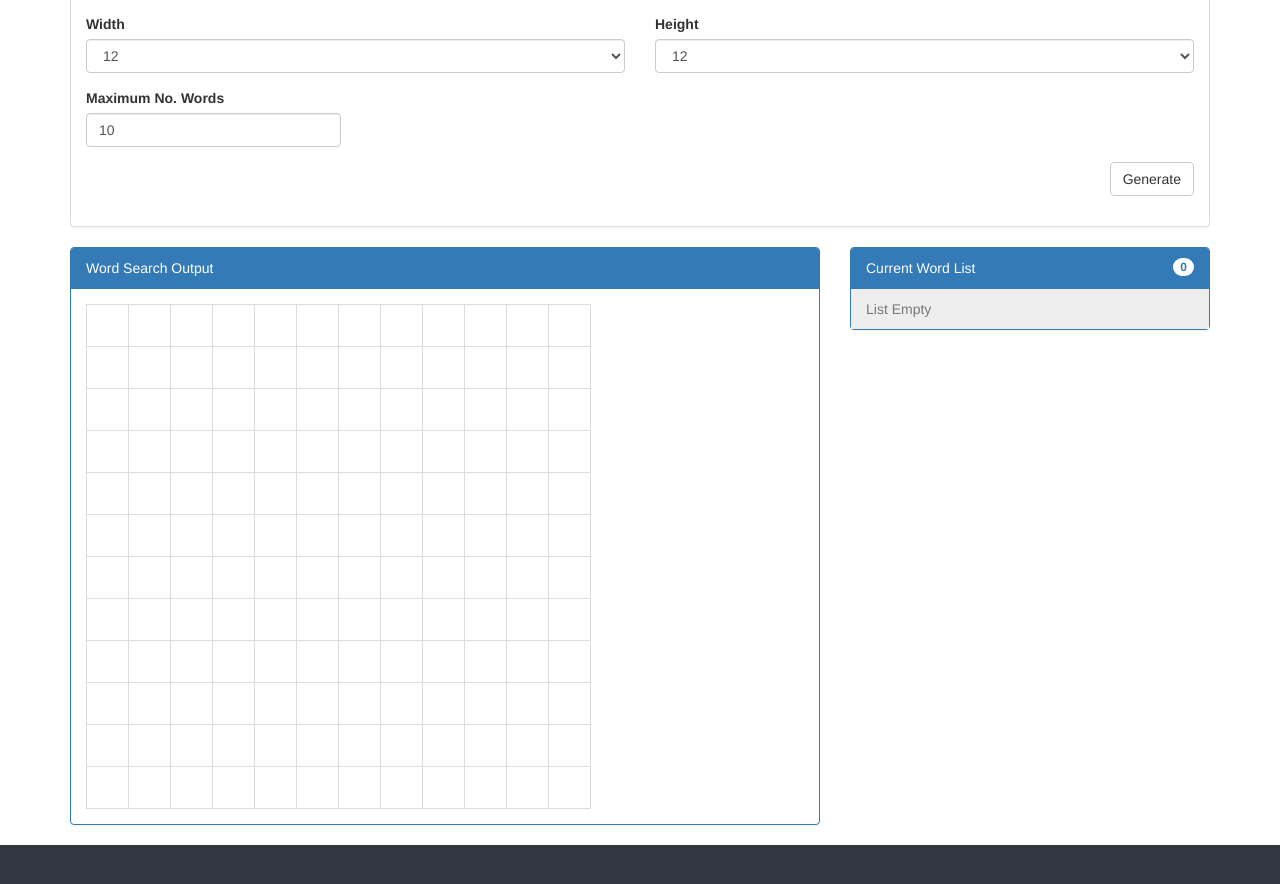
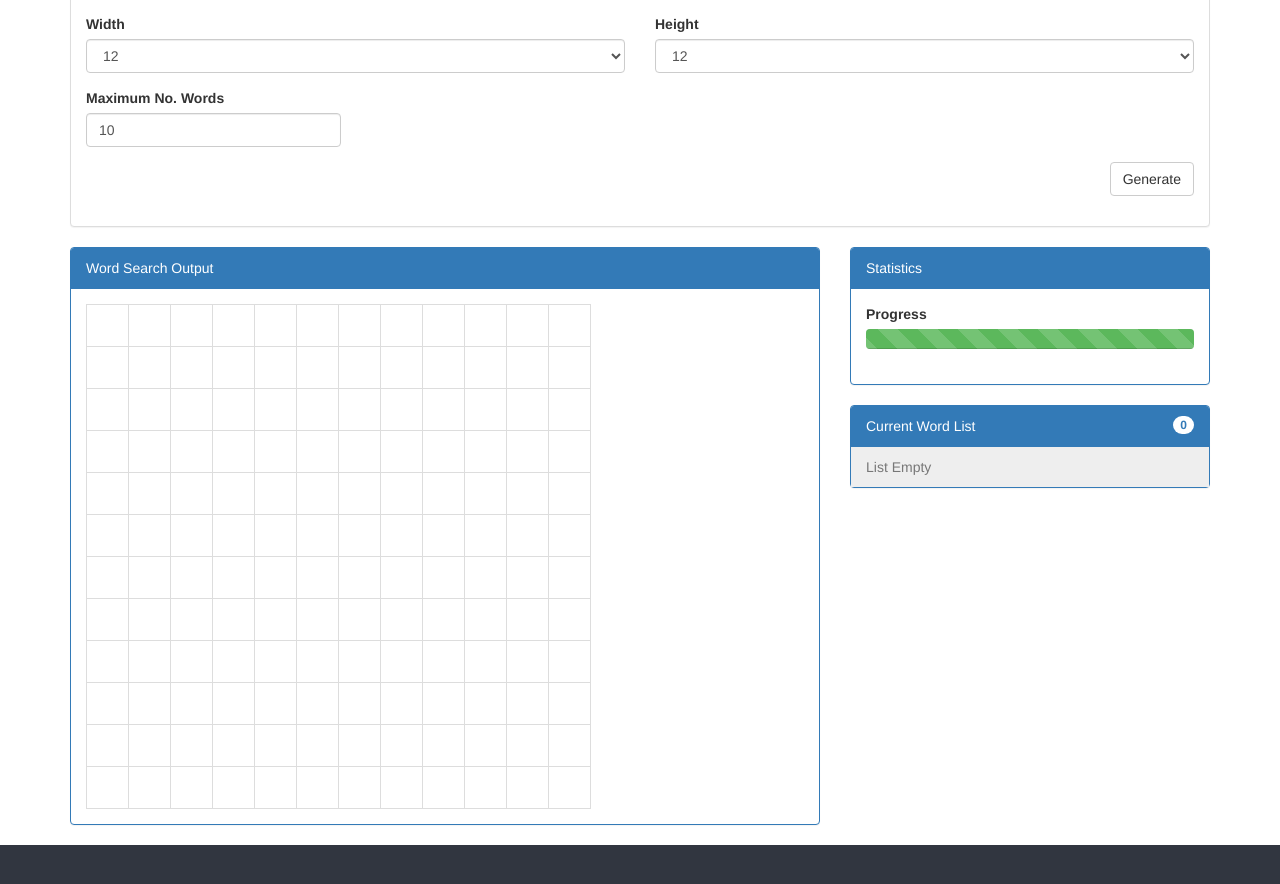
Before and after one commit to roryclaasen/word-search-generator, a Jekyll site: the page built from index.html, in a window 1280 px wide and 900 px high, scrolled down 818 px. Shown: the top 884 px of the window. Built offline with Jekyll 4.4.1, drawn with Linux system fonts in a browser that asks for light colours; nearby versions of some CDN libraries.

Commit message:
Added progress bar

```diff
--- a/assets/script/game.js
+++ b/assets/script/game.js
@@ -46,6 +46,7 @@ $(function() {
             }
             table.append(row);
         }
+        updateProgress();
     });
 
     wordGame.foundCallback = function(word, dataList) {
@@ -57,5 +58,15 @@ $(function() {
         }
         noWordsbadge.html(parseInt(noWordsbadge.html()) - 1);
         $('#word-list > ul').find(String.format("li[data-word='{0}']", word)).addClass("strike").addClass('disabled');
+
+        updateProgress();
     };
+
+    function updateProgress() {
+        var progress = Math.floor((wordGame.foundWords.length / wordGame.generator.currentWordList.length) * 100);
+        if (progress == Infinity) progress = 0;
+        var progressbar = $('#progressComplete');
+        progressbar.find('.progress-bar').css({ width: progress + '%'}).attr('aria-valuenow', progress);
+        progressbar.find('.sr-only').html(progress + '% Complete');
+    }
 });
--- a/index.html
+++ b/index.html
@@ -103,12 +103,23 @@ maxWordsMax: 20
     </div>
     <div class="col-sm-4">
         <div class="panel panel-primary">
-            <div class="panel-heading">Current Word List <span class="badge countBadge" id="noWords">0</span></div>
-            <div class="panel-body word-list" id="word-list">
-                <ul class="list-group">
-                    <li class="list-group-item disabled">List Empty</li>
-                </ul>
+            <div class="panel-heading">Statistics</div>
+            <div class="panel-body">
+                <label for="progressComplete">Progress</label>
+                <div class="progress" id="progressComplete">
+                    <div class="progress-bar progress-bar-success progress-bar-striped active" role="progressbar" aria-valuenow="100" aria-valuemin="0" aria-valuemax="100" style="width:100%">
+                    <span class="sr-only">100% Complete</span>
+                </div>
             </div>
         </div>
     </div>
+    <div class="panel panel-primary">
+        <div class="panel-heading">Current Word List <span class="badge countBadge" id="noWords">0</span></div>
+        <div class="panel-body word-list" id="word-list">
+            <ul class="list-group">
+                <li class="list-group-item disabled">List Empty</li>
+            </ul>
+        </div>
+    </div>
 </div>
+</div>
```
Also changed, not shown: generator.html (+7 -1 lines).
